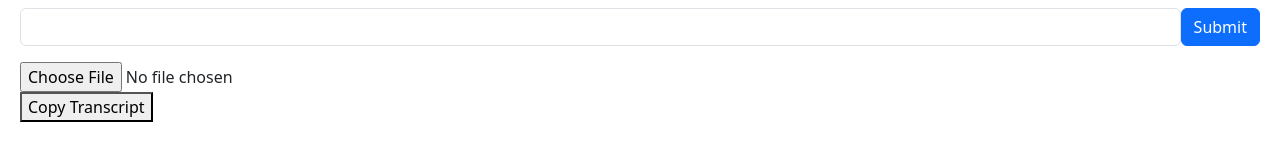
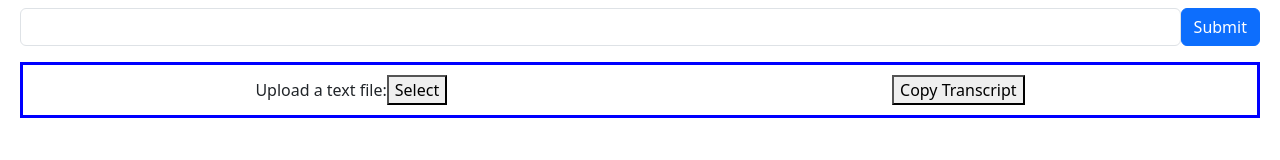
Before and after one commit to wandering-isle/hci-website, a React (Vite) app in the folder frontend/: page / in a window 1280 px wide. Shown: the part 300-460 px from the top of the page. Built offline with nearby package versions, Linux system fonts and the light colour scheme; no server answers.

Commit message:
UploadAndCopy Bar

```diff
--- a/frontend/src/App.css
+++ b/frontend/src/App.css
@@ -0,0 +1,8 @@
+.uploadAndCopy {
+    outline-style:solid;
+    outline:10px;
+    display:flex;
+    padding:10px;
+    border: 3px solid blue;
+    justify-content: space-around;
+}
--- a/frontend/src/App.tsx
+++ b/frontend/src/App.tsx
@@ -23,7 +23,7 @@ function App() {
     <div>
       {(imgIsLoading || textIsLoading) && <div className="spinner-border" />}
       <ChatRoom />
-      <div> <Upload /> <Copy />
+      <div className="uploadAndCopy"> <Upload /> <Copy />
       </div>
       <br />
 
--- a/frontend/src/components/Upload.tsx
+++ b/frontend/src/components/Upload.tsx
@@ -1,8 +1,10 @@
-import { ChangeEvent, useState } from 'react';
+import { ChangeEvent, useState, useRef } from 'react';
 import { createFileService } from '../services/backend-service';
+
 
 function Upload() {
   const [file, setFile] = useState<File>();
+  const uploadRef = useRef<HTMLInputElement | null>(null);
 
   const handleFileChange = (e: ChangeEvent<HTMLInputElement>) => {
     if (e.target.files) {
@@ -38,8 +40,12 @@ function Upload() {
 
   return (
     <div id="upload_div">
-      <input type="file" onChange={handleFileChange} />
-      <div>{file && `${file.name} - ${file.type}`}</div>
+      Upload a text file:
+
+      <button onClick={() => uploadRef.current?.click()}>
+        {file ? `${file.name}` : "Select"}
+      </button>
+      <input ref = {uploadRef} type="file" onChange={handleFileChange} style={{ display: 'none' }}/>
     </div>
   );
 }
```
